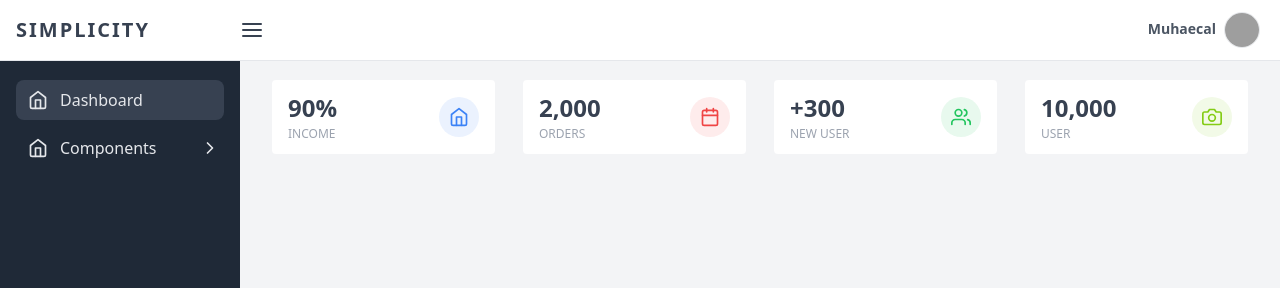
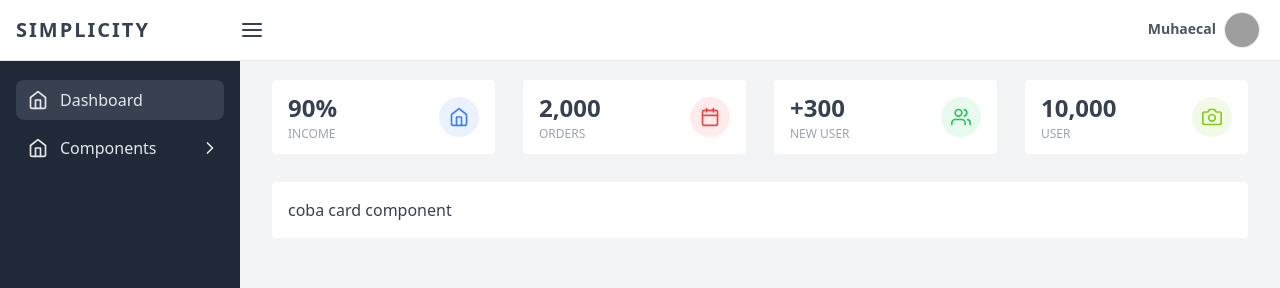
Before and after one commit to mhaecal/simplicity, a React (Create React App) app: page / in a window 1280 px wide. Shown: the top 288 px of the page. Built offline with nearby package versions, Linux system fonts and the light colour scheme; grey boxes are pictures that could not be loaded.

Commit message:
chore: add `Card` component

```diff
--- /dev/null
+++ b/src/components/Card.tsx
@@ -0,0 +1,17 @@
+import React, { ReactElement } from 'react'
+import classNames from 'classnames'
+
+type CardProps = {
+  children: ReactElement | string
+  className?: string
+}
+
+function Card({ children, className }: CardProps) {
+  return (
+    <div className={classNames('bg-white lg:p-4 rounded', className, { 'p-3': !className })}>
+      {children}
+    </div>
+  )
+}
+
+export default Card
--- a/src/pages/Dashboard.tsx
+++ b/src/pages/Dashboard.tsx
@@ -2,9 +2,11 @@
 import * as Icon from 'react-feather'
 import InfoCardContainer from '../components/dashboard/InfoCardContainer'
 import InfoCard from '../components/dashboard/InfoCard'
+import Card from '../components/Card'
 
 function Dashboard() {
   return (
+    <>
       <InfoCardContainer>
         <>
           <InfoCard title="Income" value="90%" icon={<Icon.Home />} color="blue" />
@@ -13,6 +15,10 @@
           <InfoCard title="User" value="10,000" icon={<Icon.Camera />} color="lime" />
         </>
       </InfoCardContainer>
+      <Card>
+        <h1>coba card component</h1>
+      </Card>
+    </>
   )
 }
 
```
Lines whose indentation alone changed are shown as unchanged.
